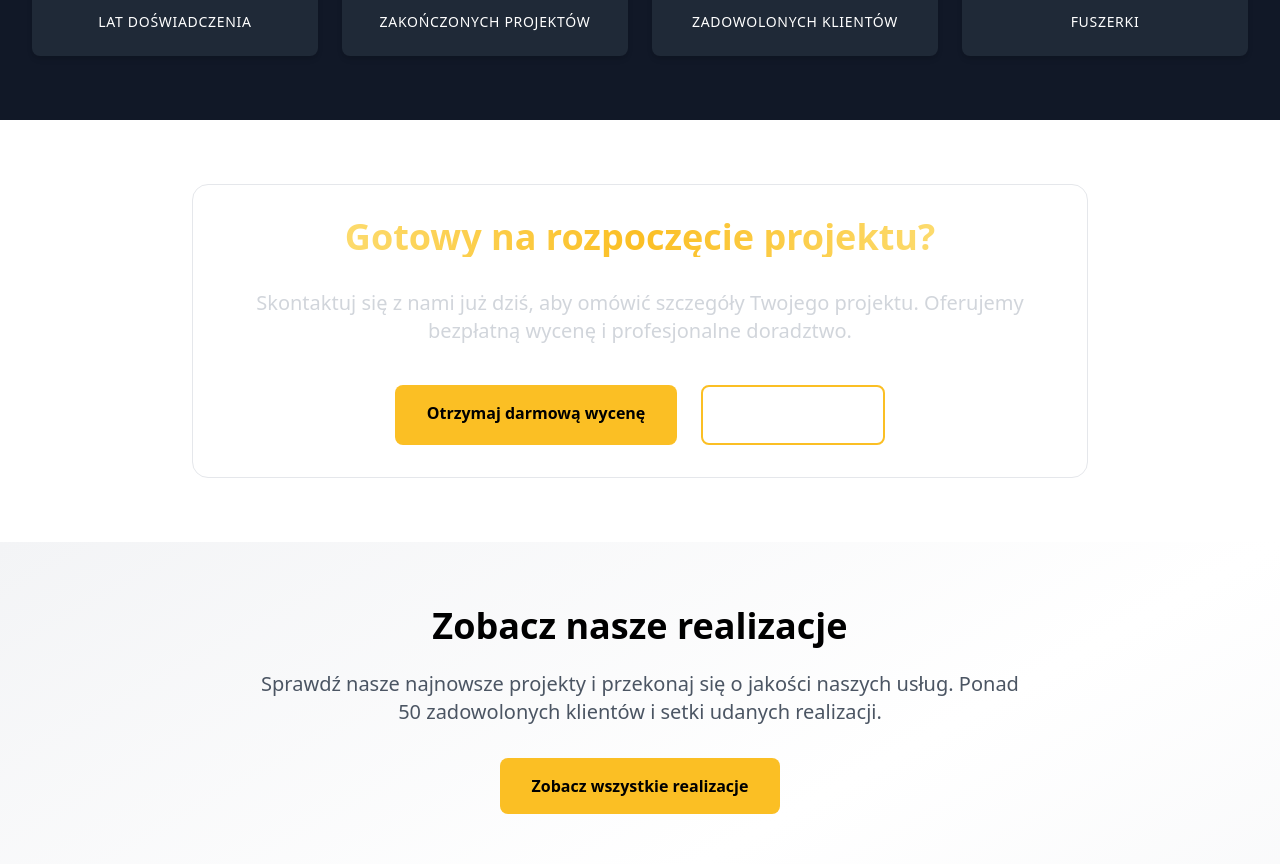
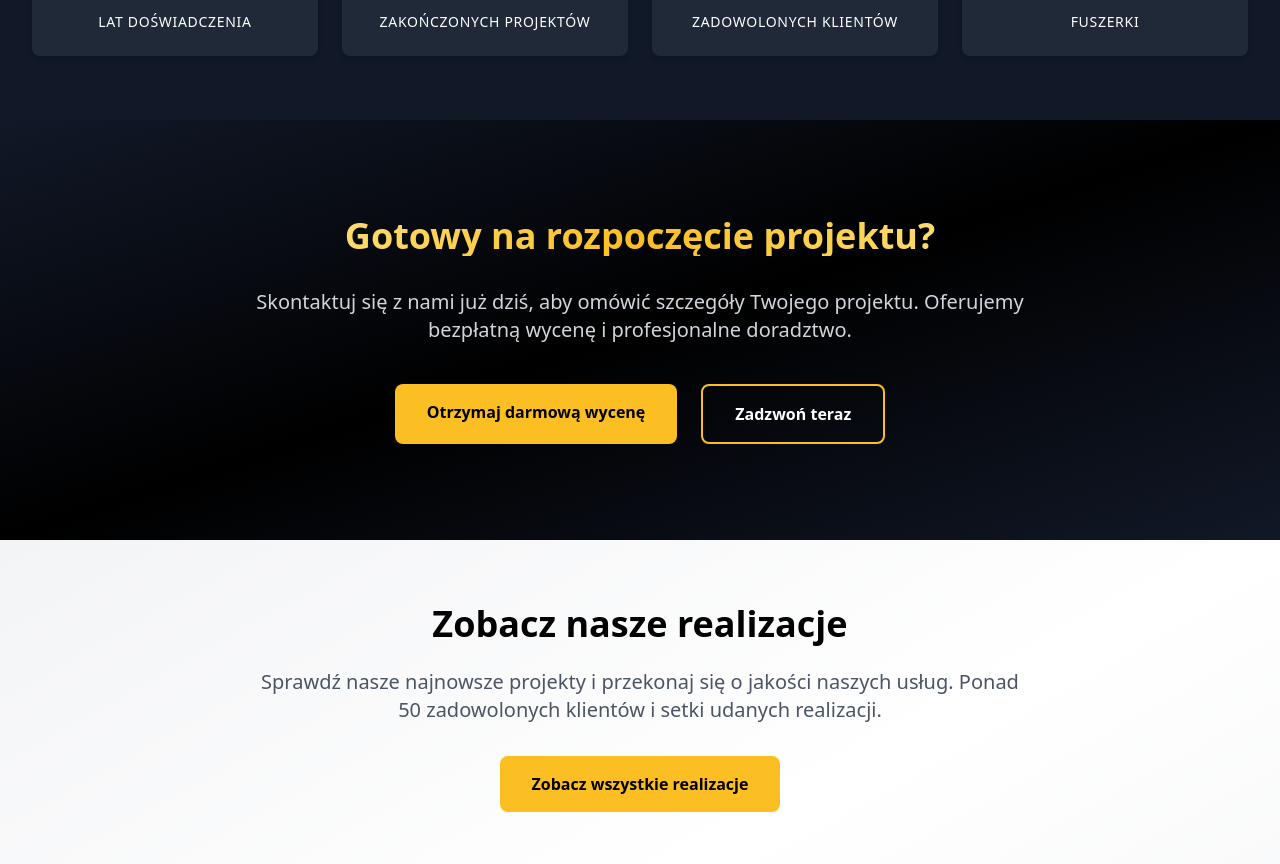
Before and after one commit to dlciox/budowa, a React (Vite) app: page / in a window 1280 px wide. Shown: the part 2376-3240 px from the top of the page. Built offline with nearby package versions, Linux system fonts and the light colour scheme.

Commit message:
Napraw to kurwo

```diff
--- a/src/pages/Home.jsx
+++ b/src/pages/Home.jsx
@@ -423,12 +423,12 @@ function Home() {
       </section>
 
       {/* Free Quote Section */}
-      <section className="py-16 relative overflow-hidden">
-        {/* Simple gradient background */}
-        <div className="absolute inset-0 bg-gradient-to-br from-black/80 via-black/90 to-black/80"></div>
+      <section className="py-16 relative overflow-hidden bg-gray-900">
+        {/* Simple dark background */}
+        <div className="absolute inset-0 bg-gradient-to-br from-gray-900 via-black to-gray-900"></div>
 
         <div className="container mx-auto px-4 relative z-10">
-          <div className="max-w-4xl mx-auto bg-black/50 p-8 rounded-2xl backdrop-blur-sm border border-white/10">
+          <div className="max-w-4xl mx-auto bg-black/30 p-8 rounded-2xl backdrop-blur-sm">
             <h2 className="text-3xl md:text-4xl font-bold mb-8 scroll-animate text-center bg-gradient-to-r from-yellow-200 via-yellow-400 to-yellow-200 bg-clip-text text-transparent">
               Gotowy na rozpoczęcie projektu?
             </h2>
```
